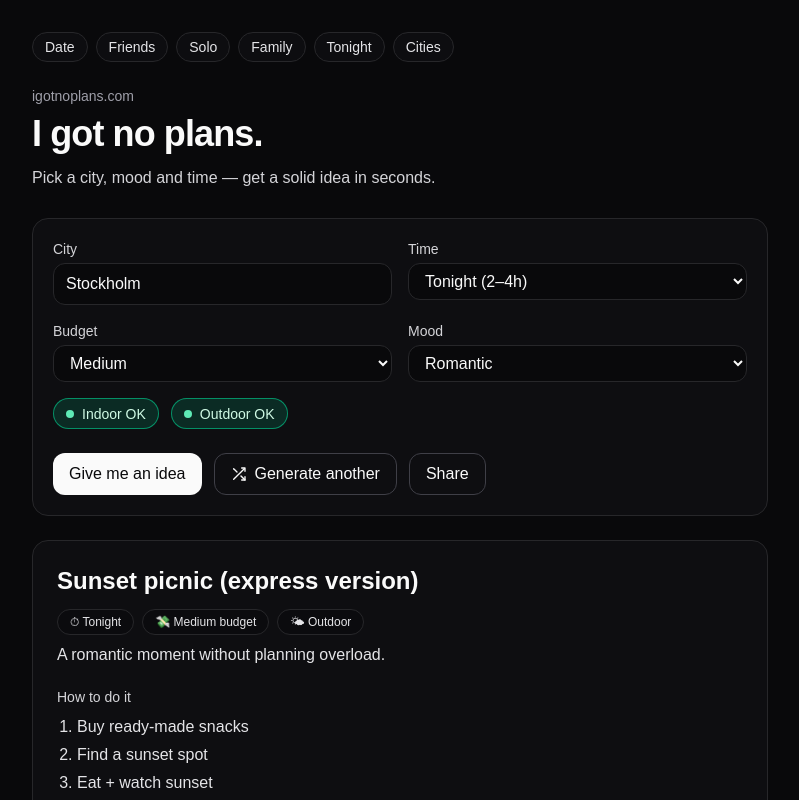
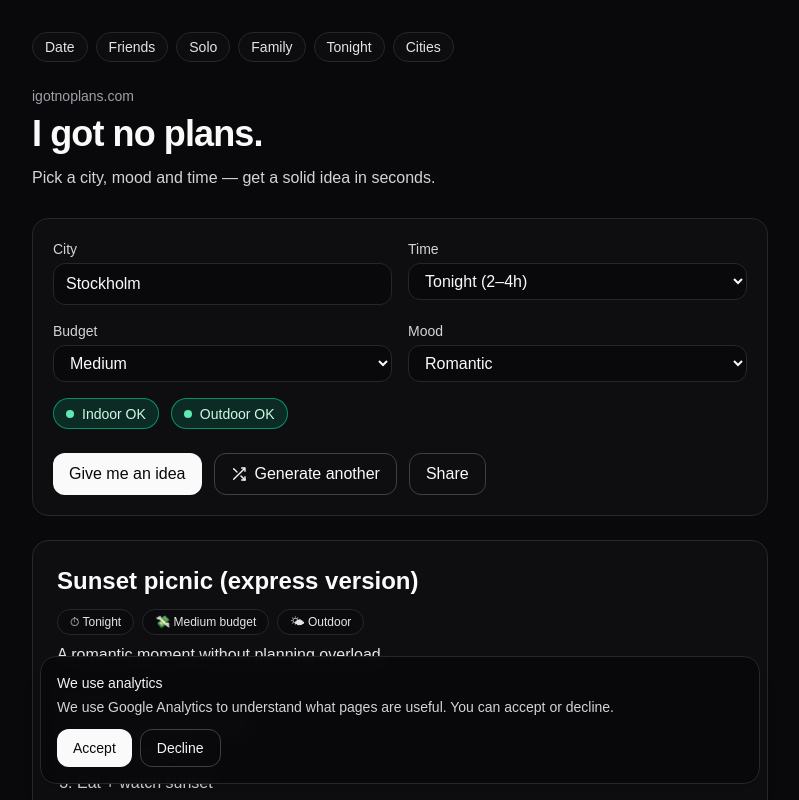
Before and after one commit to Salvrath/igotnoplans, a Next.js app: page / in a window 1280 px wide. Shown: the top 800 px of the page, without its empty margins (240-1039 px from the left). Built offline with nearby package versions, Linux system fonts and the light colour scheme; no server answers.

Commit message:
Add GA4 with consent banner (load only after consent)

```diff
--- /dev/null
+++ b/app/components/ConsentBanner.tsx
@@ -0,0 +1,66 @@
+"use client";
+
+import React, { useEffect, useState } from "react";
+
+const KEY = "igp_consent_v1"; // "granted" | "denied"
+
+function setConsent(value: "granted" | "denied") {
+  // Spara i localStorage (enklast)
+  localStorage.setItem(KEY, value);
+  // Informera andra komponenter
+  window.dispatchEvent(new Event("igp:consent"));
+}
+
+export function getConsent(): "granted" | "denied" | null {
+  if (typeof window === "undefined") return null;
+  const v = localStorage.getItem(KEY);
+  if (v === "granted" || v === "denied") return v;
+  return null;
+}
+
+export default function ConsentBanner() {
+  const [visible, setVisible] = useState(false);
+
+  useEffect(() => {
+    // Visa bara om vi inte redan har ett val
+    const v = getConsent();
+    setVisible(v === null);
+  }, []);
+
+  if (!visible) return null;
+
+  return (
+    <div className="fixed bottom-4 left-1/2 z-50 w-[min(720px,calc(100%-2rem))] -translate-x-1/2">
+      <div className="rounded-2xl border border-zinc-800 bg-zinc-950/95 p-4 text-zinc-100 shadow-xl backdrop-blur">
+        <div className="text-sm font-medium">We use analytics</div>
+        <p className="mt-1 text-sm text-zinc-300">
+          We use Google Analytics to understand what pages are useful. You can accept or decline.
+        </p>
+
+        <div className="mt-3 flex flex-wrap gap-2">
+          <button
+            type="button"
+            onClick={() => {
+              setConsent("granted");
+              setVisible(false);
+            }}
+            className="rounded-xl bg-zinc-50 px-4 py-2 text-sm font-medium text-zinc-950 hover:bg-zinc-200"
+          >
+            Accept
+          </button>
+
+          <button
+            type="button"
+            onClick={() => {
+              setConsent("denied");
+              setVisible(false);
+            }}
+            className="rounded-xl border border-zinc-700 bg-transparent px-4 py-2 text-sm font-medium text-zinc-100 hover:bg-zinc-900"
+          >
+            Decline
+          </button>
+        </div>
+      </div>
+    </div>
+  );
+}
--- /dev/null
+++ b/app/components/GoogleAnalytics.tsx
@@ -0,0 +1,41 @@
+"use client";
+
+import React, { useEffect, useState } from "react";
+import Script from "next/script";
+import { getConsent } from "./ConsentBanner";
+
+export default function GoogleAnalytics() {
+  const GA_ID = process.env.NEXT_PUBLIC_GA_ID;
+
+  const [enabled, setEnabled] = useState(false);
+
+  useEffect(() => {
+    if (!GA_ID) return;
+
+    const check = () => setEnabled(getConsent() === "granted");
+    check();
+
+    window.addEventListener("igp:consent", check);
+    return () => window.removeEventListener("igp:consent", check);
+  }, [GA_ID]);
+
+  if (!GA_ID) return null;
+  if (!enabled) return null;
+
+  return (
+    <>
+      <Script
+        src={`https://www.googletagmanager.com/gtag/js?id=${GA_ID}`}
+        strategy="afterInteractive"
+      />
+      <Script id="ga4-init" strategy="afterInteractive">
+        {`
+          window.dataLayer = window.dataLayer || [];
+          function gtag(){dataLayer.push(arguments);}
+          gtag('js', new Date());
+          gtag('config', '${GA_ID}', { anonymize_ip: true });
+        `}
+      </Script>
+    </>
+  );
+}
--- a/app/layout.tsx
+++ b/app/layout.tsx
@@ -1,65 +1,38 @@
 import type { Metadata } from "next";
 import "./globals.css";
-import { Analytics } from "@vercel/analytics/next";
-import { SpeedInsights } from "@vercel/speed-insights/next"
+import ConsentBanner from "@/app/components/ConsentBanner";
+import GoogleAnalytics from "@/app/components/GoogleAnalytics";
 
 export const metadata: Metadata = {
   metadataBase: new URL("https://igotnoplans.com"),
-
   title: "I Got No Plans — Instant ideas for dates, day trips & fun",
   description:
-    "No plans? Get instant ideas for dates, day trips, and spontaneous fun.",
-
-  icons: {
-    icon: [
-      { url: "/favicon.ico" },
-      { url: "/favicon-16x16.png", sizes: "16x16", type: "image/png" },
-      { url: "/favicon-32x32.png", sizes: "32x32", type: "image/png" },
-    ],
-    apple: [
-      { url: "/apple-touch-icon.png", sizes: "180x180", type: "image/png" },
-    ],
-    other: [
-      {
-        rel: "android-chrome",
-        url: "/android-chrome-192x192.png",
-      },
-      {
-        rel: "android-chrome",
-        url: "/android-chrome-512x512.png",
-      },
-    ],
-  },
-
+    "No plans? Get instant ideas for dates, day trips, and spontaneous fun. Pick your city, mood, time and budget — and go.",
   openGraph: {
     title: "I Got No Plans",
-    description:
-      "Instant ideas for dates, day trips, and spontaneous fun — no planning needed.",
+    description: "Instant ideas for dates, day trips, and spontaneous fun — no planning needed.",
     url: "https://igotnoplans.com",
     siteName: "I Got No Plans",
     type: "website",
   },
-
   twitter: {
     card: "summary_large_image",
     title: "I Got No Plans",
-    description:
-      "Instant ideas for dates, day trips, and spontaneous fun — no planning needed.",
+    description: "Instant ideas for dates, day trips, and spontaneous fun — no planning needed.",
   },
 };
 
-
-export default function RootLayout({
-  children,
-}: {
-  children: React.ReactNode;
-}) {
+export default function RootLayout({ children }: { children: React.ReactNode }) {
   return (
     <html lang="en">
       <body>
+        {/* GA laddas endast efter samtycke */}
+        <GoogleAnalytics />
+
         {children}
-        <Analytics />
-        <SpeedInsights />
+
+        {/* Banner syns bara tills man valt */}
+        <ConsentBanner />
       </body>
     </html>
   );
```
